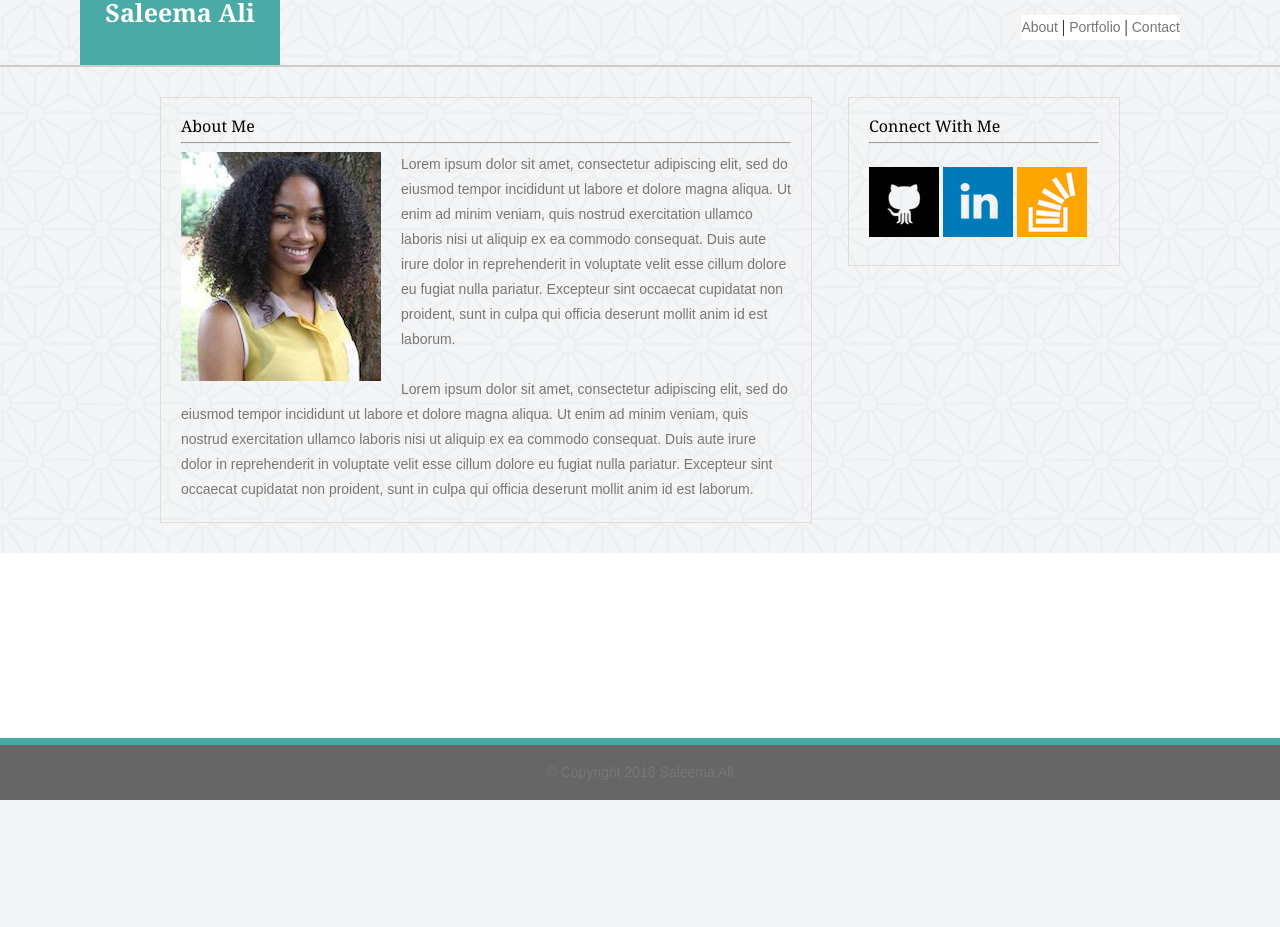
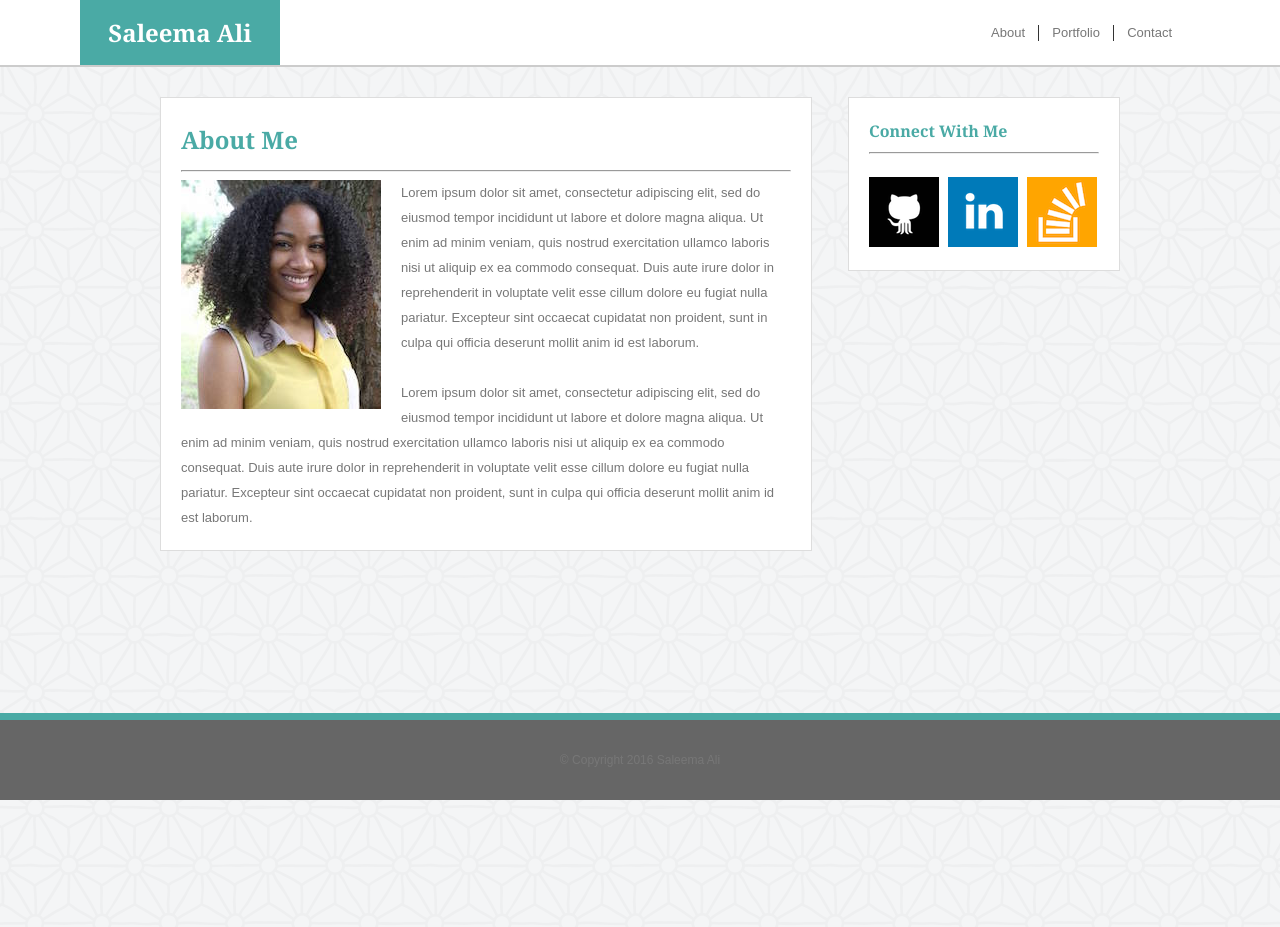
Before and after one commit to sali1390/Basic-Portfolio, a PHP site: page /index.html in a window 1280 px wide. Before the commit the page ends 800 px from the top, so only its background shows below. Run offline with PHP 8.4, Linux system fonts and the light colour scheme.

Commit message:
Finalized home page design

```diff
--- a/Assets/css/style.css
+++ b/Assets/css/style.css
@@ -9,23 +9,17 @@ body h1, h2, h3, h4, h5, h6 {
 body p, a{
 	font-family: 'Arial', 'Helvetica Neue', Helvetica, sans-serif;
 	color: #777777;
-	font-size: 14px;
-	line-height: 25px;
-}
-
-body a {
-	text-decoration: none;
-	color: #777777;
-	font-size: 14px;
 }
 
 .wrapper {
-	background-image: url(assets/images/asanoha-400px.png);
+	background-image: url(../images/asanoha-400px.png);
 	background-repeat: repeat;
 	width: 100%;
 }
 
+/*Navigation*/
 .topbar {
+	background-color: #ffffff;
 	position: relative;
 	height: 65px;
 	width: 100%;
@@ -39,6 +33,12 @@ body a {
 	right: 100px;
 }
 
+.nav a {
+	text-decoration: none;
+	font-size: 13px;
+	padding: 0 8px;
+}
+
 .logo {
 	height: 65px;
 	width: 200px;
@@ -49,14 +49,17 @@ body a {
 }
 
 .logo h1{
-	font-size: 25px;
+	font-size: 24px;
+	line-height: 65px;
 	font-weight: bold;
 	color: #ffffff;
 	vertical-align: middle;
 }
 
-.bodyContent {
+/*Home Body*/
+.body-content {
 	width: 960px;
+	height: 100vh;
 	padding: 30px 0;
 	overflow: auto;
 	margin-left: auto;
@@ -64,23 +67,61 @@ body a {
 	position: relative;
 }
 
-.mainContent {
+.profile-pic {
+	float: left;
+	padding-right: 20px;
+	padding-bottom: 10px;
+}
+
+.main-content {
+	background-color: #ffffff;
 	border: 1px solid #dddddd;
 	width: 610px;
 	float: left;
 	padding: 20px;
 }
 
+.main-content h1 {
+	font-size: 24px;
+	font-weight: bold;
+	color: #4aaaa5;
+	padding: 10px 0;
+}
+
+.main-content p {
+	font-size: 13px;
+	line-height: 25px;
+}
+
 .sidebar {
+	background-color: #ffffff;
 	border: 1px solid #dddddd;
 	float: right;
 	width: 230px;
 	padding: 20px;
 }
 
-.bodyFooter {
+.sidebar h3 {
+	font-size: 16px;
+	font-weight: bold;
+	color: #4aaaa5;
+	padding: 5px 0;
+}
+
+.social {
+	display: inline;
+	padding-top: 15px;
+}
+
+.social-left {
+	padding-right: 5px;
+}
+
+/*Footer*/
+.body-footer {
 	clear: both;
 	width: 100%;
+	height: 50px;
 	position: absolute;
 	bottom: 0;
 	padding: 15px 0;
@@ -89,13 +130,8 @@ body a {
 	text-align:center;
 }
 
-.profilePic {
-	float: left;
-	padding-right: 20px;
-	padding-bottom: 10px;
+.body-footer p{
+	font-size: 12px;
+	line-height: 50px;
+
 }
-
-.social {
-	display: inline;
-	padding-top: 15px;
-}
--- a/index.html
+++ b/index.html
@@ -21,11 +21,11 @@
 				</div>
 			</nav>
 
-			<div class="bodyContent">
-				<div class="mainContent">
+			<div class="body-content">
+				<div class="main-content">
 					<h1>About Me</h1>
 					<hr>
-					<img src="assets/images/sal_profile.jpg" alt="Saleema Profile Pic" class="profilePic">
+					<img src="assets/images/sal_profile.jpg" alt="Saleema Profile Pic" class="profile-pic">
 					<p>Lorem ipsum dolor sit amet, consectetur adipiscing elit, sed do eiusmod tempor incididunt ut labore et dolore magna aliqua. Ut enim ad minim veniam, quis nostrud exercitation ullamco laboris nisi ut aliquip ex ea commodo consequat. Duis aute irure dolor in reprehenderit in voluptate velit esse cillum dolore eu fugiat nulla pariatur. Excepteur sint occaecat cupidatat non proident, sunt in culpa qui officia deserunt mollit anim id est laborum.
 					<br><br>
 					Lorem ipsum dolor sit amet, consectetur adipiscing elit, sed do eiusmod tempor incididunt ut labore et dolore magna aliqua. Ut enim ad minim veniam, quis nostrud exercitation ullamco laboris nisi ut aliquip ex ea commodo consequat. Duis aute irure dolor in reprehenderit in voluptate velit esse cillum dolore eu fugiat nulla pariatur. Excepteur sint occaecat cupidatat non proident, sunt in culpa qui officia deserunt mollit anim id est laborum.</p>
@@ -34,13 +34,13 @@
 				<aside class="sidebar">
 					<h3>Connect With Me</h3>
 					<hr>
-					<a href="" target="_blank"><img src="assets/images/github.png" alt="Github Link" class="social"></a>
-					<a href="" target="_blank"><img src="assets/images/linkedin.png" alt="LinkedIn Link" class="social"></a>
+					<a href="" target="_blank"><img src="assets/images/github.png" alt="Github Link" class="social social-left"></a>
+					<a href="" target="_blank"><img src="assets/images/linkedin.png" alt="LinkedIn Link" class="social social-left"></a>
 					<a href="" target="_blank"><img src="assets/images/stackoverflow.png" alt="StackOverflow Link" class="social"></a>
 				</aside>
 			</div>
 
-			<footer class="bodyFooter">
+			<footer class="body-footer">
 				<p>&copy; Copyright 2016 Saleema Ali</p>
 			</footer>
 		</nav>
```
